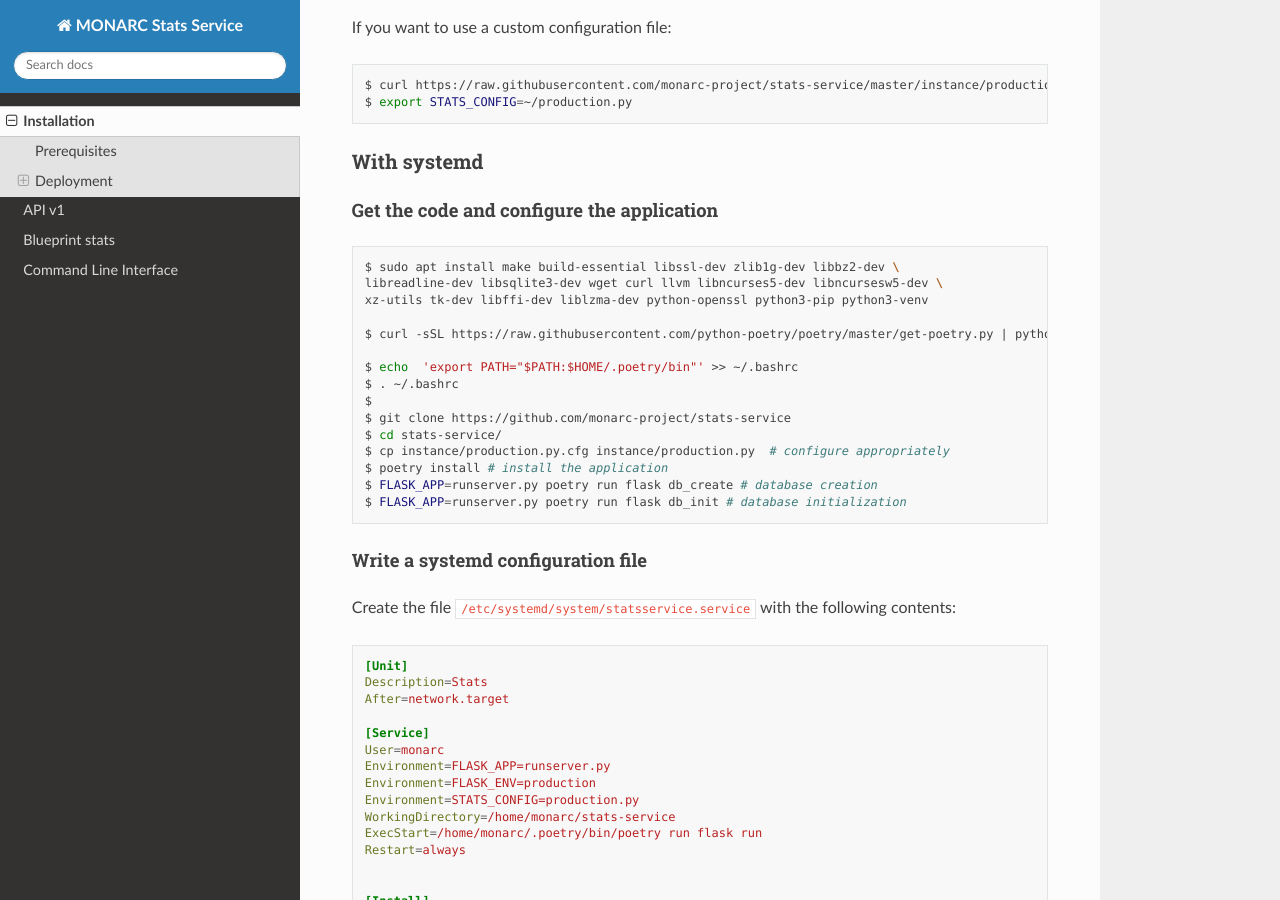
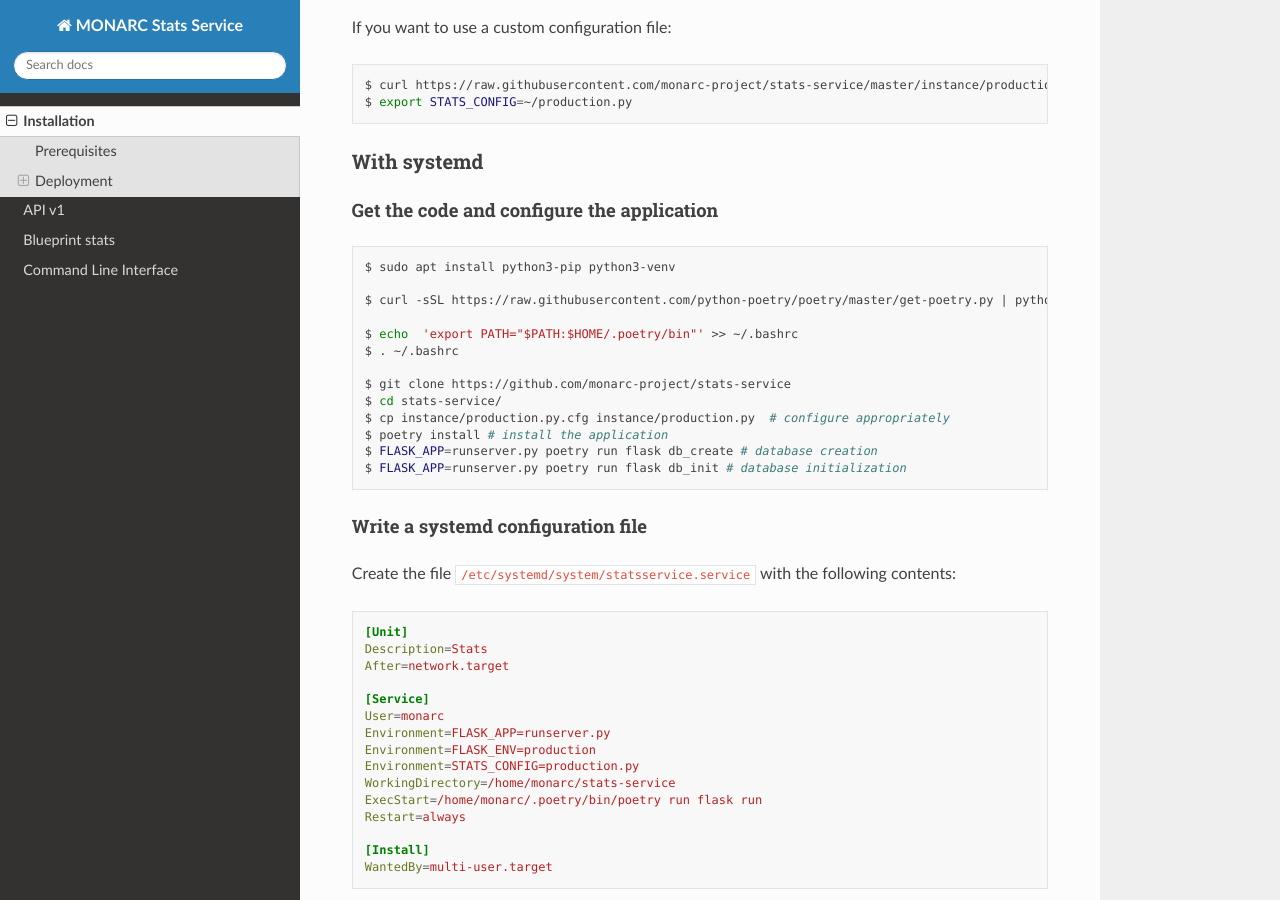
Before and after one commit to monarc-project/stats-service, a Sphinx documentation site: the page built from docs/installation.rst, in a window 1280 px wide and 900 px high, scrolled down 2437 px. Built offline with Sphinx 7.4.7 and the Read the Docs theme 2.0.0, drawn with Linux system fonts in a browser that asks for light colours.

Commit message:
chg: [documentation] Removed useless lib when deploying with poetry and systemd.

```diff
--- a/docs/installation.rst
+++ b/docs/installation.rst
@@ -137,15 +137,13 @@
 
 .. code-block:: bash
 
-    $ sudo apt install make build-essential libssl-dev zlib1g-dev libbz2-dev \
-    libreadline-dev libsqlite3-dev wget curl llvm libncurses5-dev libncursesw5-dev \
-    xz-utils tk-dev libffi-dev liblzma-dev python-openssl python3-pip python3-venv
+    $ sudo apt install python3-pip python3-venv
 
     $ curl -sSL https://raw.githubusercontent.com/python-poetry/poetry/master/get-poetry.py | python3
 
     $ echo  'export PATH="$PATH:$HOME/.poetry/bin"' >> ~/.bashrc
     $ . ~/.bashrc
-    $
+
     $ git clone https://github.com/monarc-project/stats-service
     $ cd stats-service/
     $ cp instance/production.py.cfg instance/production.py  # configure appropriately
@@ -173,7 +171,6 @@
     ExecStart=/home/monarc/.poetry/bin/poetry run flask run
     Restart=always
 
-
     [Install]
     WantedBy=multi-user.target
 
```
